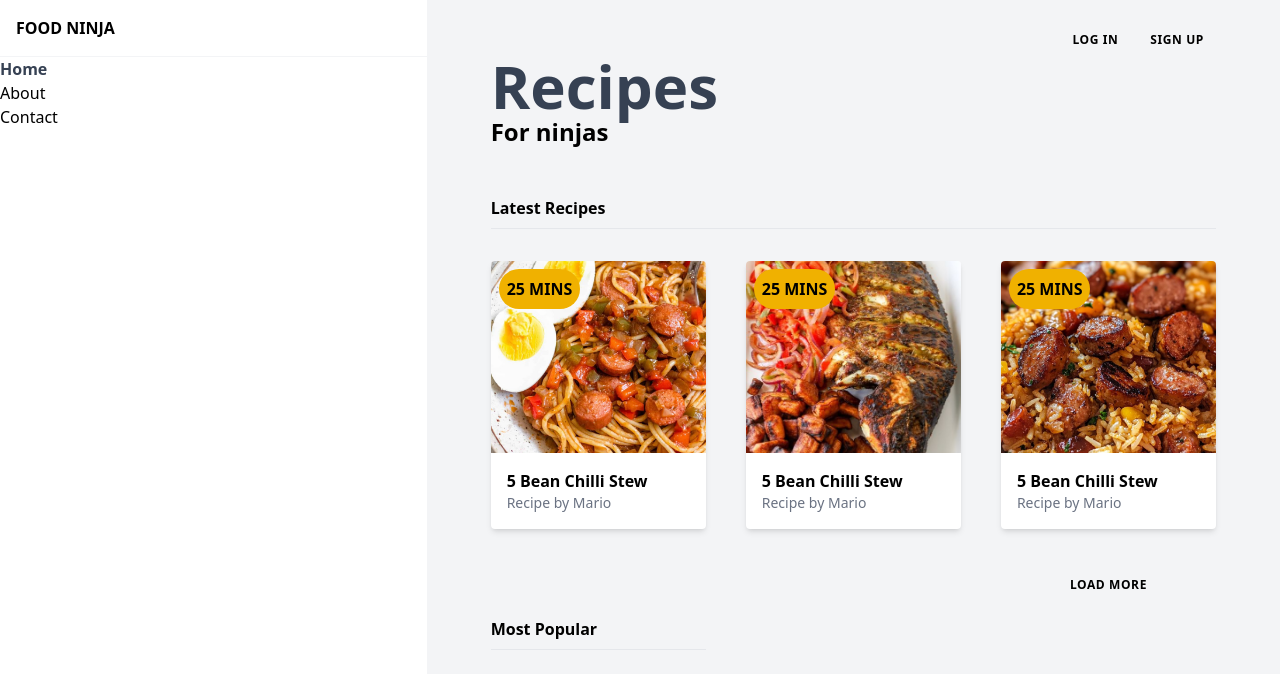
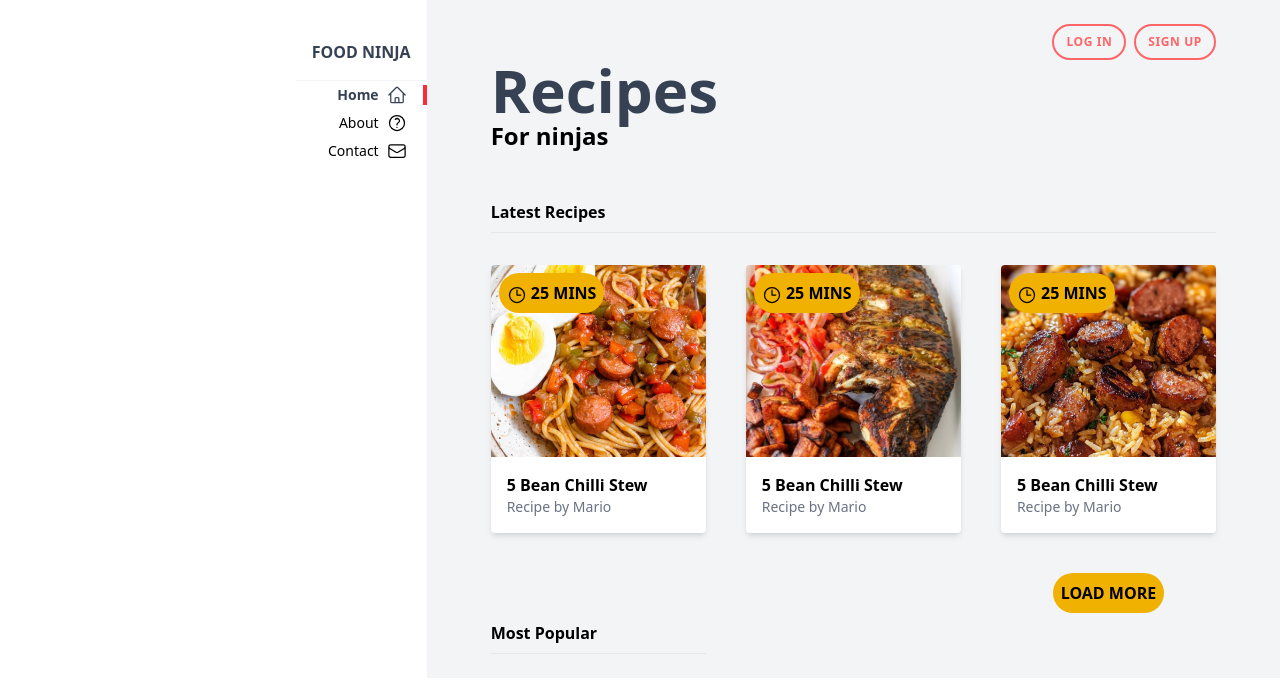
Before and after one commit to Raiya-620/TailwindTutorial, a website: page index.html in a window 1280 px wide. Drawn offline with nearby package versions, Linux system fonts and the light colour scheme.

Commit message:
completion of ui

```diff
--- a/index.html
+++ b/index.html
@@ -13,27 +13,47 @@
   <body class="text-gray-400;">
     <div class="grid md:grid-cols-3">
       <!--Content wrapper-->
-      <div class="md:col-span-1">
-        <nav>
-          <div>
+      <div class="md:col-span-1 md:flex md:justify-end">
+        <nav class=" mt-6">
+          <div class="flex justify-between items-center">
             <h1 class="font-bold uppercase p-4 border-b border-gray-100">
-              <a href="/"> Food Ninja</a>
+              <a href="/" class="hover: text-gray-700"> Food Ninja</a>
             </h1>
+            <div class="px-4 cursor-pointer md:hidden" id = burger>
+                <svg class="w-6" xmlns="http://www.w3.org/2000/svg" fill="none" viewBox="0 0 24 24" stroke-width="1.5" stroke="currentColor" class="size-6">
+                    <path stroke-linecap="round" stroke-linejoin="round" d="M3.75 6.75h16.5M3.75 12h16.5m-16.5 5.25h16.5" />
+                  </svg>
+
+
+              </div>
           </div>
-          <ul >
-            <li class="text-gray-700 font-bold">
-              <a href="/">
+
+          <ul class="text-sm text-right hidden md:block" id = menu >
+            <li class="text-gray-700 font-bold py-1">
+              <a href="/" class="px-4 flex justify-end border-r-4 border-red-500">
                 <span>Home</span>
+                <svg class="w-5 ml-2" xmlns="http://www.w3.org/2000/svg" fill="none" viewBox="0 0 24 24" stroke-width="1.5" stroke="currentColor" class="size-6">
+                    <path stroke-linecap="round" stroke-linejoin="round" d="m2.25 12 8.954-8.955c.44-.439 1.152-.439 1.591 0L21.75 12M4.5 9.75v10.125c0 .621.504 1.125 1.125 1.125H9.75v-4.875c0-.621.504-1.125 1.125-1.125h2.25c.621 0 1.125.504 1.125 1.125V21h4.125c.621 0 1.125-.504 1.125-1.125V9.75M8.25 21h8.25" />
+                  </svg>
+
               </a>
             </li>
-            <li>
-              <a href="/">
+            <li class="py-1">
+              <a href="/" class="px-4 flex justify-end border-r-4 border-white">
                 <span>About</span>
+                <svg class="w-5 ml-2" xmlns="http://www.w3.org/2000/svg" fill="none" viewBox="0 0 24 24" stroke-width="1.5" stroke="currentColor" class="size-6">
+                    <path stroke-linecap="round" stroke-linejoin="round" d="M9.879 7.519c1.171-1.025 3.071-1.025 4.242 0 1.172 1.025 1.172 2.687 0 3.712-.203.179-.43.326-.67.442-.745.361-1.45.999-1.45 1.827v.75M21 12a9 9 0 1 1-18 0 9 9 0 0 1 18 0Zm-9 5.25h.008v.008H12v-.008Z" />
+                  </svg>
+
               </a>
             </li>
-            <li>
-              <a href="/">
+            <li class="py-1">
+              <a href="/" class="px-4 flex justify-end border-r-4 border-white">
                 <span>Contact</span>
+                <svg class="w-5 ml-2" xmlns="http://www.w3.org/2000/svg" fill="none" viewBox="0 0 24 24" stroke-width="1.5" stroke="currentColor" class="size-6">
+                    <path stroke-linecap="round" stroke-linejoin="round" d="M21.75 6.75v10.5a2.25 2.25 0 0 1-2.25 2.25h-15a2.25 2.25 0 0 1-2.25-2.25V6.75m19.5 0A2.25 2.25 0 0 0 19.5 4.5h-15a2.25 2.25 0 0 0-2.25 2.25m19.5 0v.243a2.25 2.25 0 0 1-1.07 1.916l-7.5 4.615a2.25 2.25 0 0 1-2.36 0L3.32 8.91a2.25 2.25 0 0 1-1.07-1.916V6.75" />
+                  </svg>
+
               </a>
             </li>
           </ul>
@@ -43,8 +63,8 @@
       <div class="md:col-span-2">
         <main class="px-16 py-6 bg-gray-100">
           <div class="flex justify-center md:justify-end">
-            <a href="#" class="rounded-full py-2 px-3 text-xs font-bold uppercase cursor-pointer tracking-wider">Log in</a>
-            <a href="#" class="ml-2 rounded-full py-2 px-3 text-xs font-bold uppercase cursor-pointer tracking-wider">Sign up</a>
+            <a href="#" class="rounded-full py-2 px-3 text-xs font-bold uppercase cursor-pointer tracking-wider border-red-400 md:border-2 text-red-400 hover:bg-red-400 hover:text-white transition ease-out duration-500">Log in</a>
+            <a href="#" class="ml-2 rounded-full py-2 px-3 text-xs font-bold uppercase cursor-pointer tracking-wider  border-red-400 md:border-2 text-red-400 hover:bg-red-400 hover:text-white transition ease-out duration-500">Sign up</a>
           </div>
           <header>
             <h2 class="text-gray-700 text-6xl font-semibold">Recipes</h2>
@@ -54,13 +74,16 @@
             <h4 class="font-bold mt-12 pb-2 border-b border-gray-200">Latest Recipes</h4>
             <div class="mt-8 grid lg:grid-cols-3 gap-10">
                 <!--cards go here-->
-                <div class="bg-white rounded overflow-hidden shadow-md relative">
+                <div class="bg-white rounded overflow-hidden shadow-md relative hover:shadow-lg">
                     <img src="./public/img/5fa293ed-1a3f-4b4d-950e-4fe5fb2ac699.jpg" alt="" class="w-full h-32 sm:h-48 object-cover">
                     <div class="m-4">
                         <span class="font-bold">5 Bean Chilli Stew</span>
                         <span class="block text-gray-500 text-sm">Recipe by Mario</span>
                     </div>
                     <div class="bg-yellow-500 text-brown-200 text-sx font-bold uppercase rounded-full p-2 absolute top-0 ml-2 mt-2">
+                        <svg class="w-5 inline-block" xmlns="http://www.w3.org/2000/svg" fill="none" viewBox="0 0 24 24" stroke-width="1.5" stroke="currentColor" class="size-6">
+                            <path stroke-linecap="round" stroke-linejoin="round" d="M12 6v6h4.5m4.5 0a9 9 0 1 1-18 0 9 9 0 0 1 18 0Z" />
+                          </svg>
                         <span>
                             25 mins
                         </span>
@@ -68,13 +91,17 @@
                 </div>
 
                     <!--cards go here-->
-                    <div class="bg-white rounded overflow-hidden shadow-md relative">
+                    <div class="bg-white rounded overflow-hidden shadow-md relative hover:shadow-lg">
                         <img src="./public/img/Ghana_.jpg" alt="" class="w-full h-32 sm:h-48 object-cover">
                         <div class="m-4">
                             <span class="font-bold">5 Bean Chilli Stew</span>
                             <span class="block text-gray-500 text-sm">Recipe by Mario</span>
                         </div>
                         <div class="bg-yellow-500 text-brown-200 text-sx font-bold uppercase rounded-full p-2 absolute top-0 ml-2 mt-2">
+                            <svg class="w-5 inline-block" xmlns="http://www.w3.org/2000/svg" fill="none" viewBox="0 0 24 24" stroke-width="1.5" stroke="currentColor" class="size-6">
+                                <path stroke-linecap="round" stroke-linejoin="round" d="M12 6v6h4.5m4.5 0a9 9 0 1 1-18 0 9 9 0 0 1 18 0Z" />
+                              </svg>
+
                             <span>
                                 25 mins
                             </span>
@@ -82,13 +109,16 @@
                     </div>
                     <div >
                         <!--cards go here-->
-                        <div class="bg-white rounded overflow-hidden shadow-md relative">
+                        <div class="bg-white rounded overflow-hidden shadow-md relative hover:shadow-lg ">
                             <img src="./public/img/This Cajun Sausage and Rice Skillet is a one-pan….jpg" alt="" class="w-full h-32 sm:h-48 object-cover">
                             <div class="m-4">
                                 <span class="font-bold">5 Bean Chilli Stew</span>
                                 <span class="block text-gray-500 text-sm">Recipe by Mario</span>
                             </div>
                             <div class="bg-yellow-500 text-brown-200 text-sx font-bold uppercase rounded-full p-2 absolute top-0 ml-2 mt-2">
+                                <svg class="w-5 inline-block" xmlns="http://www.w3.org/2000/svg" fill="none" viewBox="0 0 24 24" stroke-width="1.5" stroke="currentColor" class="size-6">
+                                    <path stroke-linecap="round" stroke-linejoin="round" d="M12 6v6h4.5m4.5 0a9 9 0 1 1-18 0 9 9 0 0 1 18 0Z" />
+                                  </svg>
                                 <span>
                                     25 mins
                                 </span>
@@ -101,8 +131,8 @@
             <div class="mt-8">
                 <!--cards go here-->
             </div>
-            <div>
-                <div class="flex justify-center rounded-full py-2 px-3 text-xs font-bold uppercase cursor-pointer tracking-wider">
+            <div class="flex justify-center">
+                <div class= "bg-yellow-500 text-brown-200 text-sx font-bold uppercase rounded-full p-2 absolute hover:shadow-inner transform hover:scale-125 hover: bg-opacity-50 transition ease-out duration-300">
                     Load more
                 </div>
             </div>
@@ -110,5 +140,6 @@
         </main>
       </div>
     </div>
+    <script src="./index.js"></script>
   </body>
 </html>
--- /dev/null
+++ b/index.js
@@ -0,0 +1,10 @@
+const burger = document.querySelector("#burger");
+const menu = document.querySelector("#menu");
+
+burger.addEventListener("click", () => {
+if(menu.classList.contains('hidden')){
+    menu.classList.remove('hidden');
+}else{
+    menu.classList.add('hidden');
+}
+})
```
